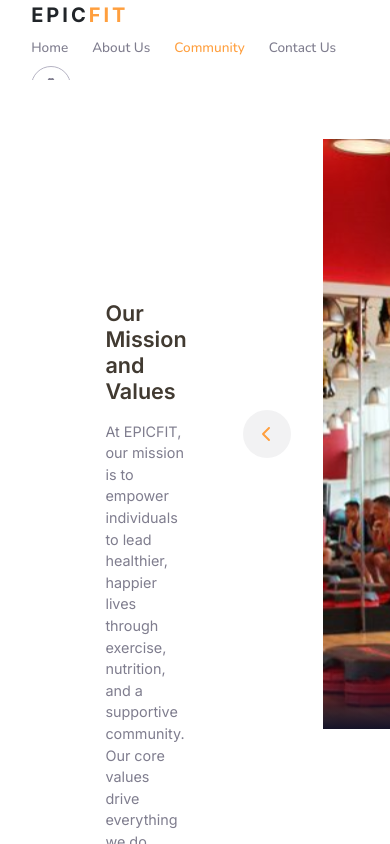
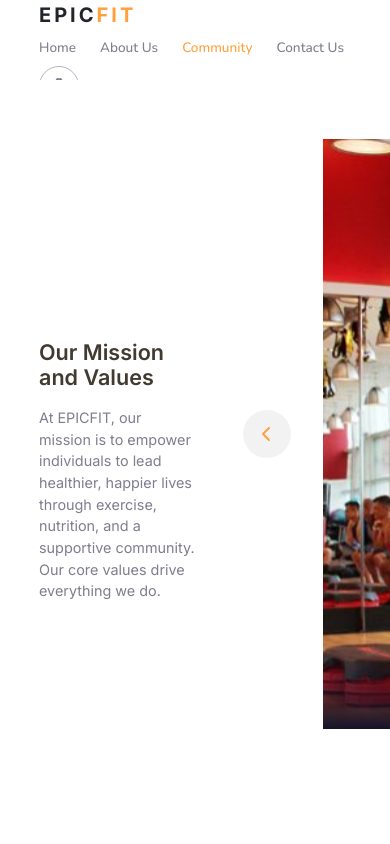
Before and after one commit to Rusty-08/epic-fit, a Vue app: page /community in a window 390 px wide. Built offline with nearby package versions, Linux system fonts and the light colour scheme.

Commit message:
fix/replace animations

```diff
--- a/src/App.vue
+++ b/src/App.vue
@@ -20,9 +20,7 @@
 
 <template>
   <Navbar />
-  <main class="tab-content">
-    <RouterView />
-  </main>
+  <RouterView />
 </template>
 
 <style scoped>
--- a/src/components/Vue/Community.vue
+++ b/src/components/Vue/Community.vue
@@ -7,8 +7,8 @@
     const activeCaption = ref('')
     const activeDesc = ref('')
     const activeIndex = ref(-1)
+    const scrollAmount = ref(0)
 
-    const scrollAmount = ref(0)
     let autoSlide
     let isAutoSlide = true;
 
@@ -45,26 +45,16 @@
         activeIndex.value = index
         setAsActiveCategory((activeIndex.value + 1) % gallery.length)
         scrollAmount.value = -100 * activeIndex.value
-
-        if (isAutoSlide) {
-            isAutoSlide = false
-        } else {
-            clearInterval(autoSlide)
-            setTimeout(() => {
-                autoSlide = setInterval(() => {
-                    isAutoSlide = true
-                    selectCategory(activeIndex.value)
-                }, 5000)
-            }, 10000)
-        }
     }
 
-    const enableAutoSlide = () => {
-        autoSlide = setInterval(() => {
-            isAutoSlide = true
-            selectCategory(activeIndex.value)
+    onMounted(() => {
+        setTimeout(() => {
+            autoSlide = setInterval(() => {
+                isAutoSlide = true
+                selectCategory(activeIndex.value)
+            }, 5000)
         }, 5000)
-    }
+    })
 
     const selectOnClick = () => {
         selectCategory(activeIndex.value)
@@ -73,24 +63,17 @@
 </script>
 
 <template>
-    <div
-        @mouseenter="enableAutoSlide"
-        class="tab-pane px-0 position-relative fade active show"
-        id="community-section"
-        role="tabpanel"
-        aria-labelledby="community"
-        tabindex="0"
-    >
+    <section id="community-section">
         <div class="community-landing pt-4 d-flex align-items-center justify-content-center">
-            <div :class="{ 'community-desc': activeCaption == '' }" class="p-5 mt-5 h-50 rounded-2 d-flex align-items-start justify-content-start flex-column w-50">
+            <div :class="{ 'initial': activeCaption == '' }" class="h-25 pt-2 rounded-2 d-flex align-items-start justify-content-start flex-column w-50">
                 <transition name="h-fade">
-                    <h4 class="mb-3 fw-semibold" :key="activeCaption">{{ activeCaption || 'Our Mission and Values' }}</h4>
+                    <h4 class="caption mb-3 fw-semibold" :key="activeCaption">{{ activeCaption || 'Our Mission and Values' }}</h4>
                 </transition>
                 <transition name="p-fade">
-                    <p class="mb-0 fs-7" :key="activeDesc">{{ activeDesc || 'At EPICFIT, our mission is to empower individuals to lead healthier, happier lives through exercise, nutrition, and a supportive community. Our core values drive everything we do.' }}</p>
+                    <p class="desc mb-0 fs-7" :key="activeDesc">{{ activeDesc || 'At EPICFIT, our mission is to empower individuals to lead healthier, happier lives through exercise, nutrition, and a supportive community. Our core values drive everything we do.' }}</p>
                 </transition>
             </div>
-            <div :class="{ 'community-galler': activeCaption == '' }" class="position-relative w-50 d-flex align-items-center justify-content-center">
+            <div class="gallery-wrapper position-relative w-50 d-flex align-items-center justify-content-center">
                 <button
                     class="next-button btn position-absolute"
                     @click.prevent="selectOnClick()"
@@ -102,7 +85,7 @@
                     <a
                         href=""
                         v-for="(item, index) in gallery"
-                        class="image-catergory position-relative"
+                        class="image-catergory shadow-sm position-relative"
                         :style="{ transform: `translateX(${scrollAmount}%)` }"
                         :class="{ 'active': activeCaption == item.caption}"
                         :key="index"
@@ -116,7 +99,7 @@
                 </div>
             </div>
         </div>
-    </div>
+    </section>
 </template>
 
 <style scoped>
@@ -125,20 +108,21 @@
     }
     .community-landing {
         height: 100dvh !important;
-        padding-left: 8% !important;
-        padding-right: 8% !important;
     }
-    .community-desc {
-        animation: fadeRight 1s ease;
+    .initial .caption {
+        animation: fadeUp 0.8s ease;
     }
-    .community-galler {
-        animation: fadeLeft 1s ease;
+    .initial .desc {
+        animation: fadeUp 1s ease;
     }
     .h-fade-enter-active {
         animation: fadeUp 0.8s ease;
     }
     .p-fade-enter-active {
         animation: fadeUp 1s ease;
+    }
+    .gallery-wrapper {
+        animation: fadeLeft 1s ease;
     }
     .next-button {
         left: 3rem;
@@ -151,9 +135,9 @@
     }
     .next-button:hover,
     .next-button:active {
-        background-color: rgba(127, 125, 142, 0.2);
-        color: var(--tertiary-color);
-        border-color: transparent;
+        background-color: rgba(127, 125, 142, 0.2) !important;
+        color: var(--tertiary-color) !important;
+        border-color: transparent !important;
     }
     .image-slider {
         left: 8rem;
@@ -168,7 +152,6 @@
         background-position: center;
         background-repeat: no-repeat;
         text-decoration: none !important;
-        border: none;
         overflow: hidden !important;
         transition: var(--transition-375s)
     }
--- a/src/components/Vue/ContactUs.vue
+++ b/src/components/Vue/ContactUs.vue
@@ -3,9 +3,9 @@
 </script>
 
 <template>
-    <div class="tab-pane fade" id="contact-us-section" role="tabpanel" aria-labelledby="contact-us" tabindex="0">
+    <section id="contact-us-section">
         <h2>CONTACT</h2>
-    </div>
+    </section>
 </template>
 
 <style scoped>
--- a/src/components/Vue/Navbar.vue
+++ b/src/components/Vue/Navbar.vue
@@ -1,8 +1,6 @@
 <script setup>
     import { faUser, faUserSecret } from '@fortawesome/free-solid-svg-icons'
     import { ref, onMounted } from 'vue'
-
-    const activeLink = ref('HOME')
 
     let navlinks = [
         'Home',
@@ -17,8 +15,8 @@
         return link
     }
 
-    const setActiveLink = (link) => {
-        activeLink.value = link
+    const navitageToTop = () => {
+        window.scrollTo(0, 0)
     };
 
 </script>
@@ -27,10 +25,9 @@
     <nav class="navbar fixed-top">
         <div class="container-fluid px-0 d-flex align-items-center justify-content-between">
             <a class="logo fs-5" href="">EPIC<span>FIT</span></a>
-            <ul class="nav nav-pills d-flex gap-4" id="pills-tab" role="tablist">
+            <ul class="nav d-flex gap-4">
                 <li
                     class="nav-item"
-                    role="presentation"
                     v-for="(link, index) in navlinks"
                     :key="index"
                 >
@@ -42,9 +39,7 @@
                             && link === 'Home'
                             || $route.path === `/${convertToLink(link)}`
                         }"
-                        role="tab"
-                        :aria-controls="`${convertToLink(link)}-section`"
-                        :aria-selected="link === 'Home'"
+                        @click="navitageToTop"
                     >
                         {{ link }}
                     </router-link>
@@ -61,7 +56,7 @@
     .navbar {
         background-color: var(--primary-color);
         height: var(--header-height);
-        padding: 0 8%;
+        padding: 0 10%;
         transition: var(--transition-275s);
         overflow: hidden;
     }
--- a/src/main.css
+++ b/src/main.css
@@ -47,9 +47,9 @@ a {
   text-decoration: none !important;
 }
 
-.tab-content .tab-pane {
+#app :is(#home-section, #community-section, #contact-us-section) {
   min-height: 100dvh !important;
-  padding: 0 8% !important;
+  padding: 0 10% !important;
 }
 
 .fs-7 {
@@ -100,11 +100,11 @@ a {
   from {
     opacity: 0;
     width: 0rem;
-    transform: rotate(120deg)
+    transform: rotate(90deg)
   }
   to {
     opacity: 1;
-    width: 25rem;
+    width: 23rem;
     transform: rotate(0)
   }
 }
@@ -153,13 +153,11 @@ a {
   }
 }
 
-@keyframes switchTab {
+@keyframes fade {
   from {
     opacity: 0;
-    transform: translateY(1rem);
   }
   to {
     opacity: 1;
-    transform: translateY(0);
   }
 }
```
Also changed, not shown: src/components/Vue/AboutUs.vue (+24 -18 lines), src/components/Vue/Home.vue (+22 -25 lines).
